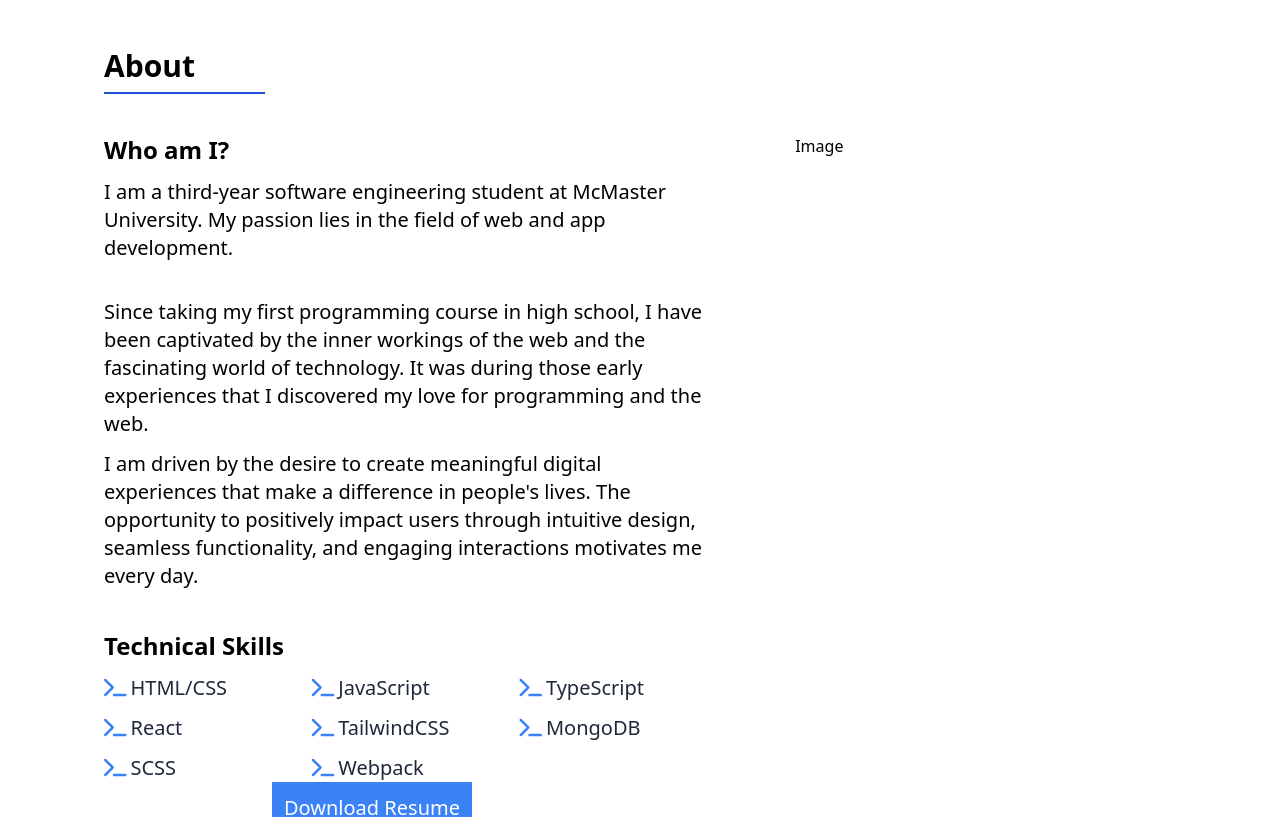
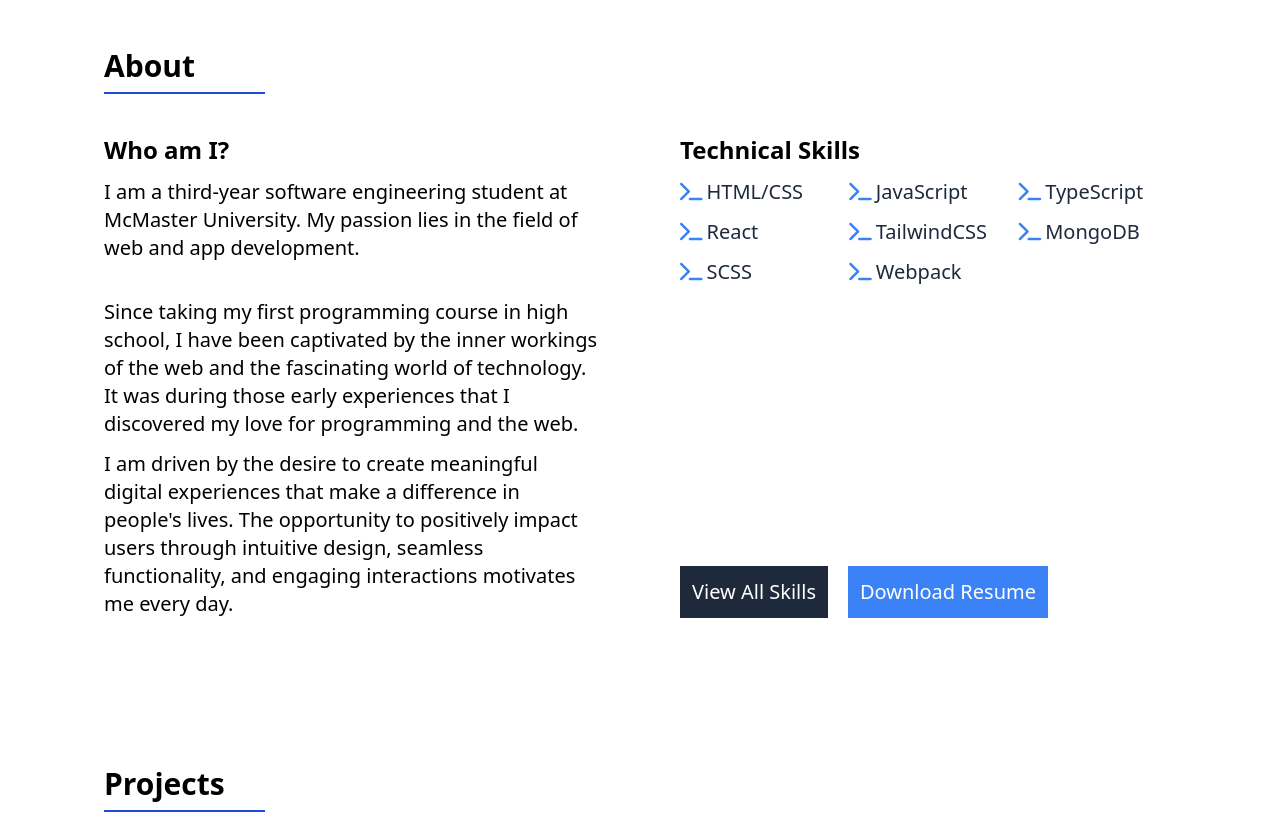
Before and after one commit to HamzaAbouJaib/portfolio, a React (Vite) app: page / in a window 1280 px wide. Shown: the part 840-1657 px from the top of the page. Built offline with nearby package versions, Linux system fonts and the light colour scheme; the HTML template or start-up script is replaced by a standard one.

Commit message:
Move skills from below introduction to the right

```diff
--- a/src/components/AboutPage.jsx
+++ b/src/components/AboutPage.jsx
@@ -29,7 +29,7 @@ export const AboutPage = () => {
       <h1 className="text-3xl font-semibold">About</h1>
       <div className="flex mt-2 w-[15%] border border-blue-700" />
       <div className="grid lg:grid-cols-10 mt-10 lg:gap-x-20 lg:gap-y-12 justify-between">
-        <div className="flex justify-between flex-col lg:col-span-6 max-lg:mr-2">
+        <div className="flex justify-between flex-col lg:col-span-5 max-lg:mr-2">
           <h3 className="text-2xl font-semibold mb-3">Who am I?</h3>
           <p className="text-xl mb-3 break-words">
             I am a third-year software engineering student at McMaster
@@ -48,9 +48,11 @@ export const AboutPage = () => {
             positively impact users through intuitive design, seamless
             functionality, and engaging interactions motivates me every day.
           </p>
-          <div className="mt-10">
+        </div>
+        <div className="flex flex-col justify-between col-span-5 max-lg:mt-10">
+        <div>
             <h3 className="text-2xl font-semibold mb-3">Technical Skills</h3>
-            <div className="grid grid-cols-2 sm:grid-cols-3 gap-3">
+            <div className="grid grid-cols-2 sm:grid-cols-3 2xl:grid-cols-4 gap-3">
               {frontPageskills.map((skill) => (
                 <Skill name={skill} />
               ))}
@@ -59,9 +61,9 @@ export const AboutPage = () => {
               <SkillModal setShowSkillsModal={setShowSkillsModal} />
             )}
           </div>
-          <div className="flex flex-wrap gap-y-3">
+          <div className="flex flex-wrap gap-5 mt-10">
             <button
-              className="btn-secondary mt-10 mr-5"
+              className="btn-secondary"
               onClick={() => setShowSkillsModal(true)}
             >
               View All Skills
@@ -75,9 +77,6 @@ export const AboutPage = () => {
             </a>
           </div>
         </div>
-        <div className="flex flex-col justify-between col-span-4 max-lg:hidden">
-          <h1>Image</h1>
-        </div>
       </div>
     </section>
   );
```
